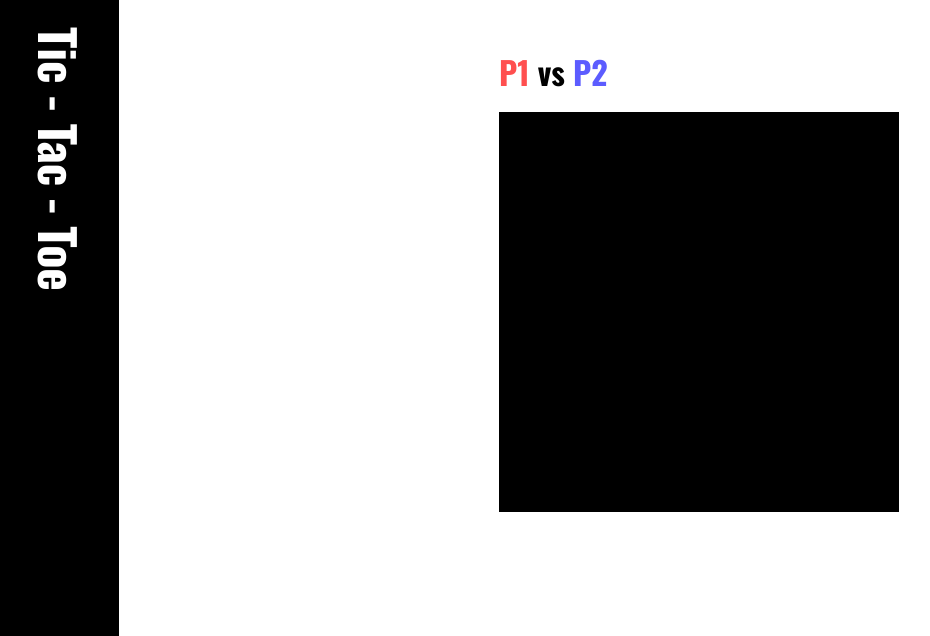
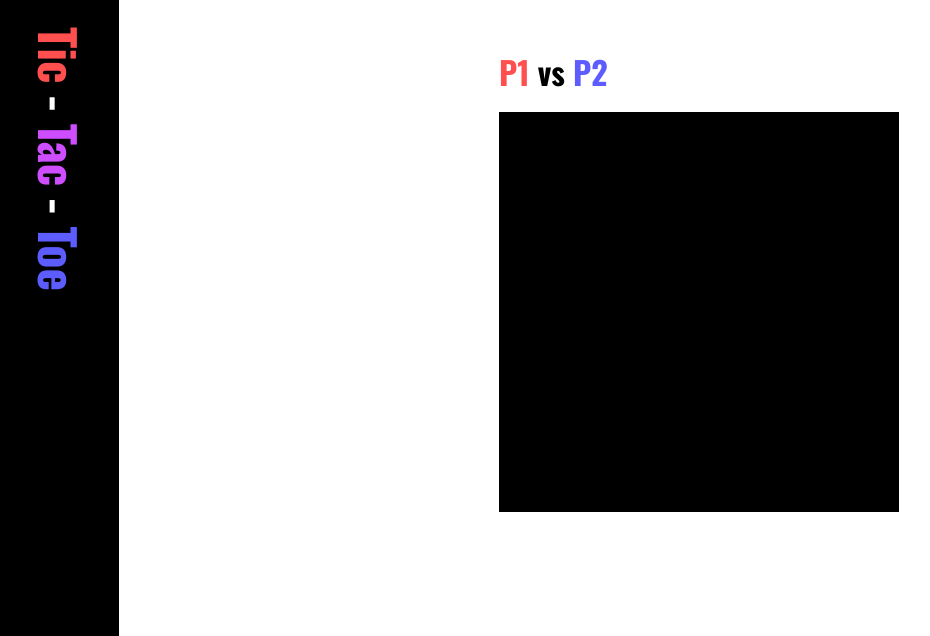
Before and after one commit to PetraCore/tic-tac-toe, a plain HTML site: page index.html in a window 1280 px wide. Shown: the part 103-739 px from the top of the page, without its empty margins (1-931 px from the left). Drawn offline with nearby package versions, Linux system fonts and the light colour scheme.

Commit message:
Enfancify header colors
Yes, "enfancify" is a word. No, don't check the dictionary.

```diff
--- a/index.html
+++ b/index.html
@@ -15,7 +15,13 @@
     <div class="wrapper">
         <div class="side-column header">
             <svg class="logo" xmlns="http://www.w3.org/2000/svg" width="1em" height="1em" viewBox="0 0 24 24"><path fill="currentColor" d="M8 20v-4H4v-2h4v-4H4V8h4V4h2v4h4V4h2v4h4v2h-4v4h4v2h-4v4h-2v-4h-4v4zm2-6h4v-4h-4z"/></svg>
-            <h1>Tic - Tac - Toe</h1>
+            <h1>
+                <span class="player1">Tic</span>
+                -
+                <span class="player1 player2">Tac</span>
+                -
+                <span class="player2">Toe</span>
+            </h1>
         </div>
         <div class="main-column">
             <div class="main">
--- a/style.css
+++ b/style.css
@@ -79,11 +79,15 @@ a {
 }
 
 .player1 {
-    color: rgb(255, 79, 79);
+    color: #FF4F4F;
 }
 
 .player2 {
-    color: rgb(92, 92, 255);
+    color: #5C5CFF;
+}
+
+.player1.player2 {
+    color: #CD4DFF;
 }
 
 .board {
```
